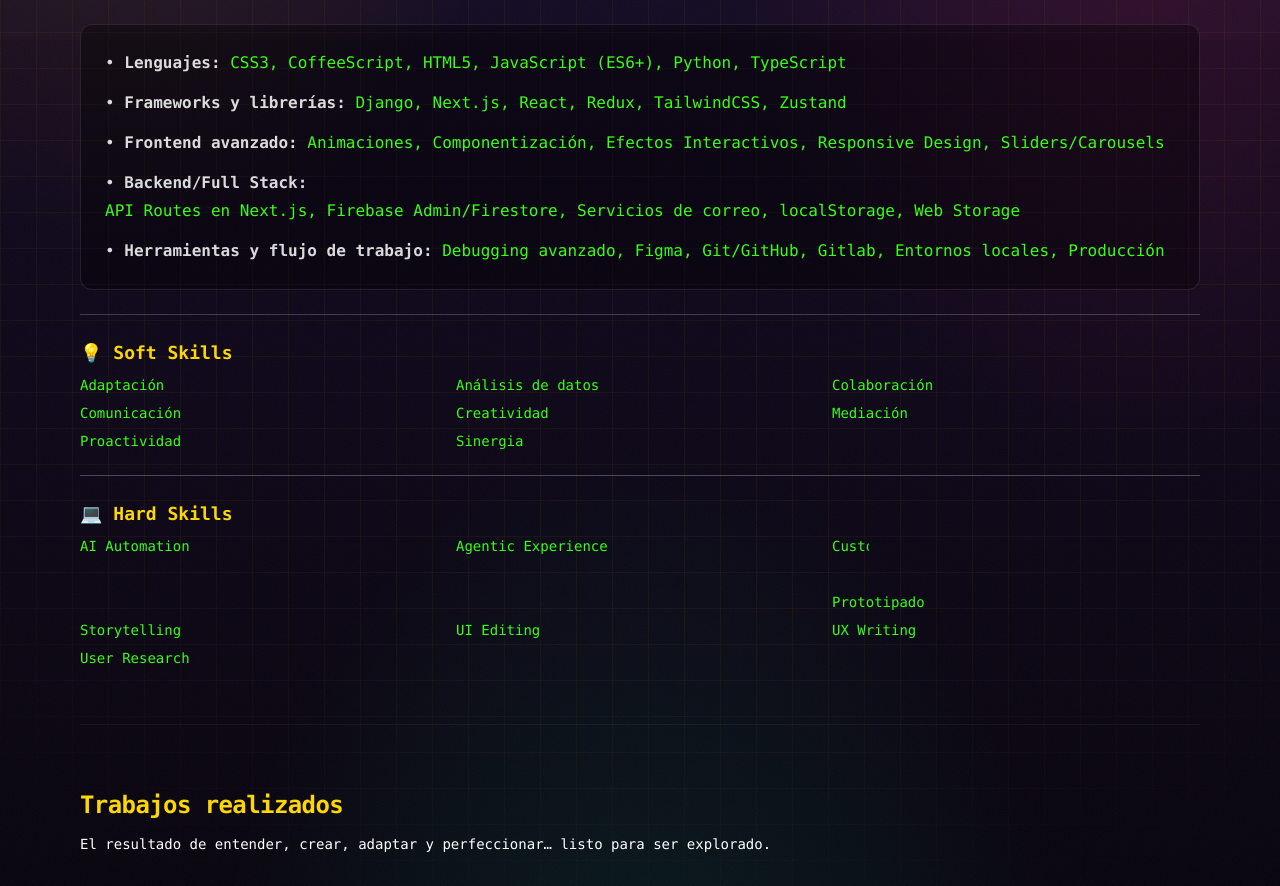
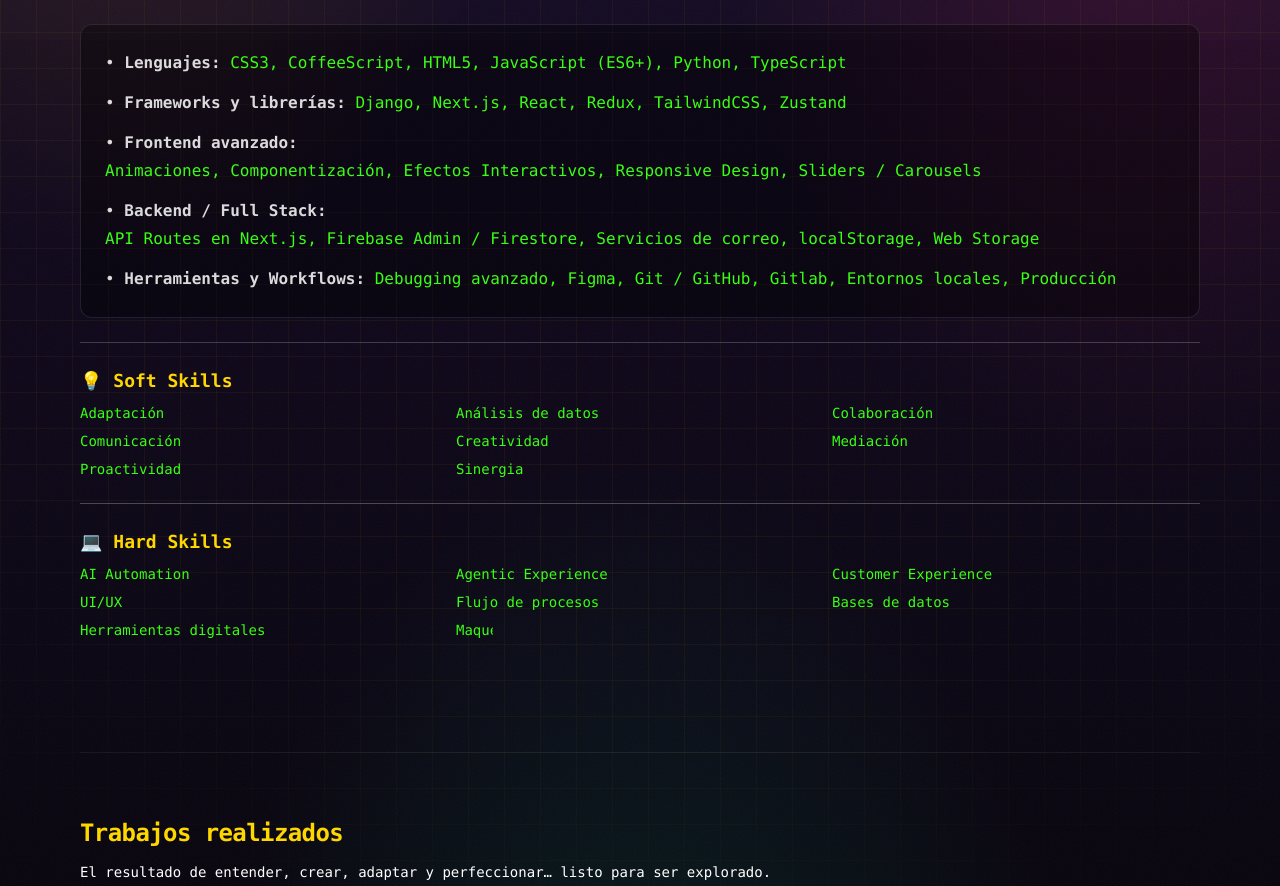
Before and after one commit to lu-developer476/Portfolio, a Next.js app: page /about in a window 1280 px wide. Shown: the part 760-1646 px from the top of the page. Built offline with nearby package versions, Linux system fonts and the light colour scheme.

Commit message:
page.tsx

```diff
--- a/src/app/about/page.tsx
+++ b/src/app/about/page.tsx
@@ -45,29 +45,29 @@
 
           <p className="text-white/85 leading-7">
             • <strong>Frameworks y librerías:</strong>{" "}
-            <span className="word delay-2">
+            <span className="word delay-1">
               Django, Next.js, React, Redux, TailwindCSS, Zustand
             </span>
           </p>
 
           <p className="text-white/85 leading-7">
             • <strong>Frontend avanzado:</strong>{" "}
-            <span className="word delay-4">
-              Animaciones, Componentización, Efectos Interactivos, Responsive Design, Sliders/Carousels
+            <span className="word delay-2">
+              Animaciones, Componentización, Efectos Interactivos, Responsive Design, Sliders / Carousels
             </span>
           </p>
 
           <p className="text-white/85 leading-7">
-            • <strong>Backend/Full Stack:</strong>{" "}
-            <span className="word delay-6">
-              API Routes en Next.js, Firebase Admin/Firestore, Servicios de correo, localStorage, Web Storage
+            • <strong>Backend / Full Stack:</strong>{" "}
+            <span className="word delay-3">
+              API Routes en Next.js, Firebase Admin / Firestore, Servicios de correo, localStorage, Web Storage
             </span>
           </p>
 
           <p className="text-white/85 leading-7">
-            • <strong>Herramientas y flujo de trabajo:</strong>{" "}
-            <span className="word delay-8">
-              Debugging avanzado, Figma, Git/GitHub, Gitlab, Entornos locales, Producción
+            • <strong>Herramientas y Workflows:</strong>{" "}
+            <span className="word delay-4">
+              Debugging avanzado, Figma, Git / GitHub, Gitlab, Entornos locales, Producción
             </span>
           </p>
 
@@ -81,14 +81,14 @@
           </h3>
 
           <div className="grid grid-cols-2 md:grid-cols-3 gap-2 text-sm">
-            <span className="word delay-10">Adaptación </span>
-            <span className="word delay-11">Análisis de datos </span>
-            <span className="word delay-12">Colaboración </span>
-            <span className="word delay-13">Comunicación </span>
-            <span className="word delay-14">Creatividad </span>
-            <span className="word delay-15">Mediación </span>
-            <span className="word delay-16">Proactividad </span>
-            <span className="word delay-17">Sinergia </span>
+            <span className="word delay-5">Adaptación </span>
+            <span className="word delay-6">Análisis de datos </span>
+            <span className="word delay-7">Colaboración </span>
+            <span className="word delay-8">Comunicación </span>
+            <span className="word delay-9">Creatividad </span>
+            <span className="word delay-10">Mediación </span>
+            <span className="word delay-11">Proactividad </span>
+            <span className="word delay-12">Sinergia </span>
           </div>
         </div>
 
@@ -100,19 +100,19 @@
           </h3>
 
           <div className="grid grid-cols-2 md:grid-cols-3 gap-2 text-sm">
-            <span className="word delay-18">AI Automation </span>
-            <span className="word delay-19">Agentic Experience </span>
-            <span className="word delay-20">Customer Experience </span>
-            <span className="word delay-21">UI/UX </span>
-            <span className="word delay-22">Flujo de procesos </span>
-            <span className="word delay-23">Bases de datos </span>
-            <span className="word delay-24">Herramientas digitales </span>
-            <span className="word delay-25">Maquetación Web </span>
-            <span className="word delay-26">Prototipado </span>
-            <span className="word delay-27">Storytelling </span>
-            <span className="word delay-28">UI Editing </span>
-            <span className="word delay-29">UX Writing </span>
-            <span className="word delay-30">User Research </span>
+            <span className="word delay-13">AI Automation </span>
+            <span className="word delay-14">Agentic Experience </span>
+            <span className="word delay-15">Customer Experience </span>
+            <span className="word delay-16">UI/UX </span>
+            <span className="word delay-17">Flujo de procesos </span>
+            <span className="word delay-18">Bases de datos </span>
+            <span className="word delay-19">Herramientas digitales </span>
+            <span className="word delay-20">Maquetación Web </span>
+            <span className="word delay-21">Prototipado </span>
+            <span className="word delay-22">Storytelling </span>
+            <span className="word delay-23">UI Editing </span>
+            <span className="word delay-24">UX Writing </span>
+            <span className="word delay-25">User Research </span>
           </div>
         </div>
       </Section>
```
